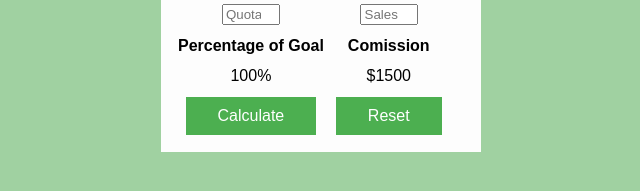
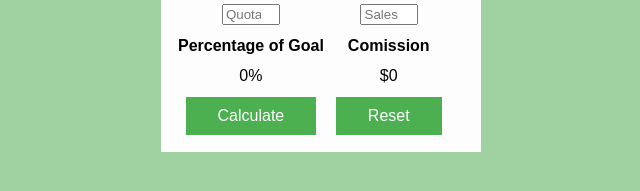
Before and after one commit to gregrtardif/comission, a plain HTML site: page index.html in a window 1280 px wide. Shown: the part 131-322 px from the top of the page, 319-959 px from the left. Drawn offline with Linux system fonts and the light colour scheme.

Commit message:
Update index.html

```diff
--- a/index.html
+++ b/index.html
@@ -25,8 +25,8 @@
     <th>Comission</th>
 </tr>
 <tr>
-        <td><span id ="percentage">100</span>%</td>
-        <td>$<span id="comission">1500</span></td>
+        <td><span id ="percentage">0</span>%</td>
+        <td>$<span id="comission">0</span></td>
 </tr>
     <tr>
         <td><button id="calc">Calculate</button></td>
```
